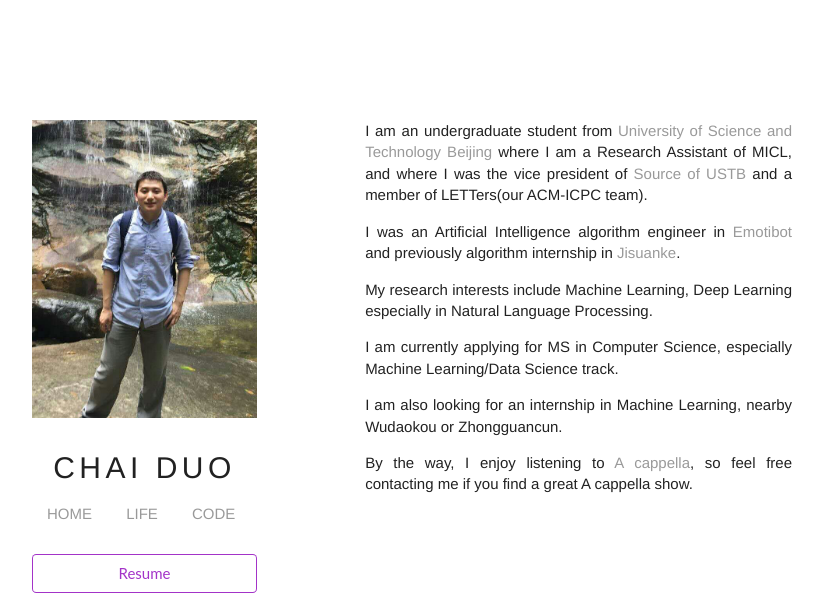
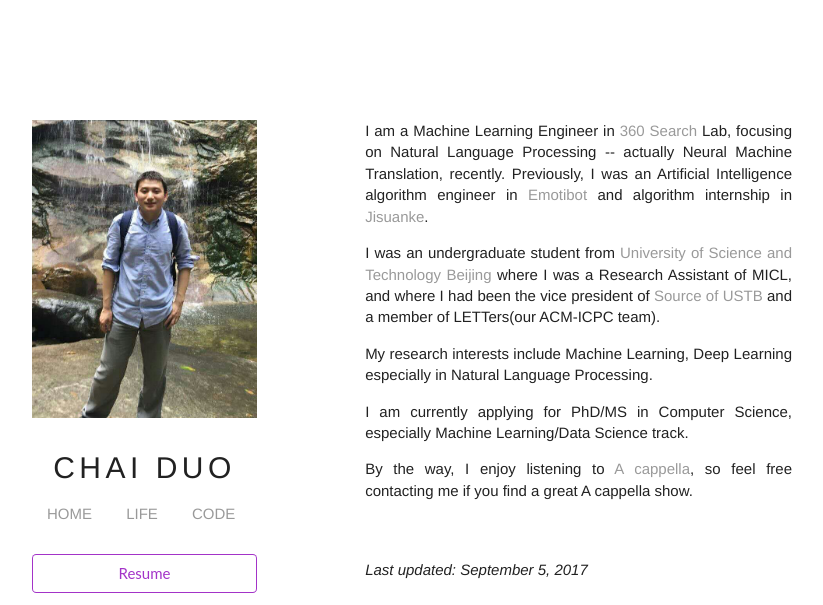
Before and after one commit to gladuo/gladuo.github.io, a plain HTML site: page index.html in a window 1280 px wide. Shown: the top 605 px of the page, without its empty margins (208-1031 px from the left). Drawn offline with Linux system fonts and the light colour scheme; a script that the page names is missing; a web font is replaced by a local one.

Commit message:
update Sept. 5, 2017

```diff
--- a/index.html
+++ b/index.html
@@ -38,22 +38,22 @@
 		<div id="main" class="nine wide column">
 			<div id="bio">
 				<p>
-					I am an undergraduate student from <a href="http://www.ustb.edu.cn/" target="_blank">University of Science and Technology Beijing</a> where I am a Research Assistant of MICL, and where I was the vice president of <a href="http://baike.baidu.com/item/%E7%B4%A2%E6%80%9D%E7%A7%91%E6%8A%80%E5%8D%8F%E4%BC%9A" target="_blank">Source of USTB</a> and a member of LETTers(our ACM-ICPC team).
+					I am a Machine Learning Engineer in <a href="//so.com" target="_blank">360 Search</a> Lab, focusing on Natural Language Processing -- actually Neural Machine Translation, recently. Previously, I was an Artificial Intelligence algorithm engineer in <a href="http://www.emotibot.com/EN.html" target="_blank">Emotibot</a> and algorithm internship in <a href="https://www.jisuanke.com/" target="_blank">Jisuanke</a>.
 				</p>
 				<p>
-					I was an Artificial Intelligence algorithm engineer in <a href="http://www.emotibot.com/" target="_blank">Emotibot</a> and previously algorithm internship in <a href="https://www.jisuanke.com/" target="_blank">Jisuanke</a>.
+					I was an undergraduate student from <a href="http://www.ustb.edu.cn/" target="_blank">University of Science and Technology Beijing</a> where I was a Research Assistant of MICL, and where I had been the vice president of <a href="http://baike.baidu.com/item/%E7%B4%A2%E6%80%9D%E7%A7%91%E6%8A%80%E5%8D%8F%E4%BC%9A" target="_blank">Source of USTB</a> and a member of LETTers(our ACM-ICPC team).
 				</p>
 				<p>
 					My research interests include Machine Learning, Deep Learning especially in Natural Language Processing.
 				</p>
 				<p>
-					I am currently applying for MS in Computer Science, especially Machine Learning/Data Science track.
-				</p>
-				<p>
-					I am also looking for an internship in Machine Learning, nearby Wudaokou or Zhongguancun.
+					I am currently applying for PhD/MS in Computer Science, especially Machine Learning/Data Science track.
 				</p>
 				<p>
 					By the way, I enjoy listening to <a href="https://en.wikipedia.org/wiki/A_cappella" target="_blank">A cappella</a>, so feel free contacting me if you find a great A cappella show.
+				</p>
+				<p>
+					<br><br><i>Last updated: September 5, 2017</i>
 				</p>
 			</div>
 		</div>
```
